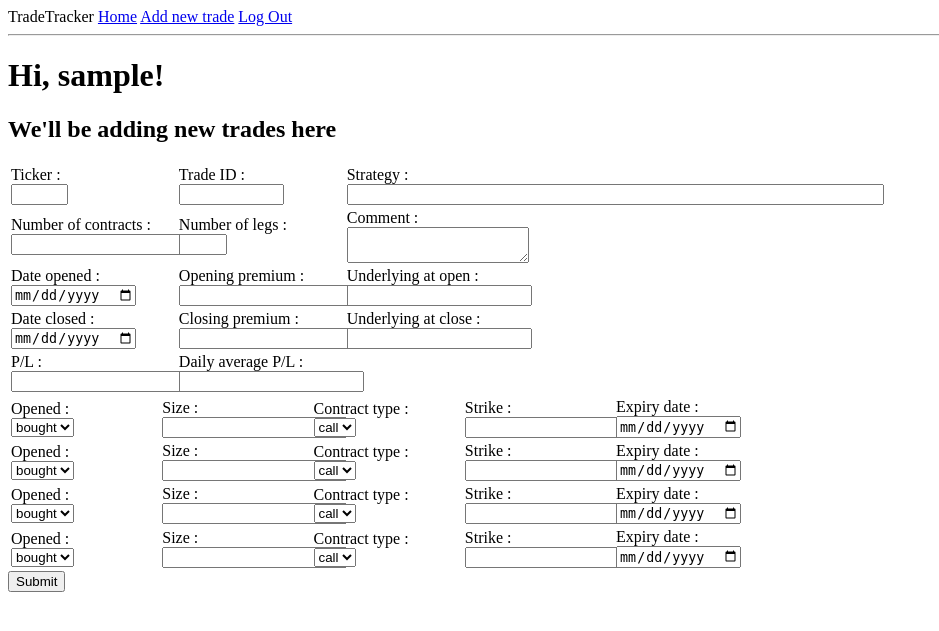
After one commit to tmarketin/TradeTrackerInFlask, a Flask app: page /addTrade in a window 1280 px wide. The commit adds this page. Shown: the top 631 px of the page, without its empty margins (0-939 px from the left). Run offline with Flask 2, Linux system fonts and the light colour scheme; the visitor is signed in with stand-in values (Sample User, id 1); data comes from the database, SQL or seed files in the repository.

Commit message:
Input for for new trade, saving to db and showing a list of existing trades for active user

```diff
--- a/app/__init__.py
+++ b/app/__init__.py
@@ -6,8 +6,10 @@ from flask_login import LoginManager
 
 appInstance = Flask(__name__)
 appInstance.config.from_object(Config)
+
 db = SQLAlchemy(appInstance)
 migrateInstance = Migrate(appInstance, db)
+
 loginInstance = LoginManager(appInstance)
 loginInstance.login_view = 'login'
 
--- a/app/forms.py
+++ b/app/forms.py
@@ -1,6 +1,7 @@
-from flask_wtf import FlaskForm
-from wtforms import StringField, PasswordField, BooleanField, SubmitField
-from wtforms.validators import DataRequired, ValidationError, Email, EqualTo
+from flask_wtf import FlaskForm, Form
+from wtforms.fields import StringField, PasswordField, BooleanField, SubmitField, TextAreaField, SelectField, FormField, FieldList
+from wtforms.fields.html5 import DateField, IntegerField, DecimalField
+from wtforms.validators import DataRequired, ValidationError, Email, EqualTo, Optional
 from app.models import User
 
 class LoginForm(FlaskForm):
@@ -25,3 +26,29 @@ class RegistrationForm(FlaskForm):
         user = User.query.filter_by(email = email.data).first()
         if user is not None:
             raise ValidationError('Please use a different email address')
+
+class TradeLegForm(FlaskForm):
+    opened = SelectField('Opened', choices = ['bought', 'sold'])
+    size = IntegerField('Size', validators = [Optional()])
+    contract_type = SelectField('Contract type', choices = ['call', 'put'])
+    strike = DecimalField('Strike', validators = [Optional()], places = 2)
+    expiry = DateField('Expiry date', validators = [Optional()])
+
+class TradeForm(FlaskForm):
+    ticker = StringField('Ticker', validators = [DataRequired()])
+    playid = StringField('Trade ID', validators = [Optional()])
+    strategy = StringField('Strategy', validators = [DataRequired()])
+    no_contracts = IntegerField('Number of contracts', validators = [DataRequired()])
+    no_legs = IntegerField('Number of legs', validators = [DataRequired()])
+    comment = TextAreaField('Comment', validators = [Optional()])
+    open_date = DateField('Date opened', validators = [DataRequired()])
+    open_premium = DecimalField('Opening premium', validators = [DataRequired()], places = 2)
+    open_underlying = DecimalField('Underlying at open', validators = [Optional()], places = 2)
+    close_date = DateField('Date closed', validators = [Optional()])
+    close_premium = DecimalField('Closing premium', validators = [Optional()], places = 2)
+    close_underlying = DecimalField('Underlying at close', validators = [Optional()], places = 2)
+    pnl = DecimalField('P/L', validators = [Optional()], places = 2)
+    dailypnl = DecimalField('Daily average P/L', validators = [Optional()], places = 2)
+    legs = FieldList(FormField(TradeLegForm), min_entries = 4, max_entries = 4)
+    submit = SubmitField('Submit')
+""" should validate close_premium based on if close_date is known"""
--- a/app/routes.py
+++ b/app/routes.py
@@ -1,26 +1,56 @@
 from app import appInstance, db
-from app.forms import LoginForm, RegistrationForm
-from app.models import User
+from app.forms import LoginForm, RegistrationForm, TradeForm
+from app.models import User, Trade, TradeLeg
 from flask import render_template, flash, redirect, url_for, request
 from flask_login import current_user, login_user, logout_user, login_required
 from werkzeug.urls import url_parse
+
+from app.utils_routes import getPlayId, validateTradeLegEntry
 
 @appInstance.route('/')
 @appInstance.route('/index')
 @login_required
 def index():
-    people = [{
-        'name': 'Edward Teller',
-        'field': 'Nuclear Physics',
-        'country': 'Hungary'
-    },
-    {
-        'name': 'Stanislaw Ulam',
-        'field': 'Mathematics',
-        'country': 'Austria-Hungary'
-    }
-    ]
-    return render_template('index.html', title="Home", people=people)
+    user = User.query.filter_by(username = current_user.username).first()
+    trades = user.trades.all()
+    return render_template('index.html', title="Home", trades=trades)
+
+@appInstance.route('/addTrade', methods = ['GET', 'POST'])
+@login_required
+def addTrade():
+    formInstance = TradeForm()
+    if formInstance.validate_on_submit():
+        newPlayId = getPlayId(formInstance.playid.data, formInstance.ticker.data)
+        if formInstance.close_date.data and formInstance.close_premium.data:
+            tradeStatus = "Closed"
+        else:
+            tradeStatus = "Open"
+        tradeStatus
+        user = User.query.filter_by(username = current_user.username).first()
+        newTrade = Trade(ticker = formInstance.ticker.data, playid = newPlayId, strategy = formInstance.strategy.data,\
+            status = tradeStatus,\
+            no_contracts = formInstance.no_contracts.data, no_legs = formInstance.no_legs.data,\
+            comment = formInstance.comment.data, open_date = formInstance.open_date.data,\
+            open_premium = formInstance.open_premium.data, open_underlying = formInstance.open_underlying.data,\
+            close_date = formInstance.close_date.data, close_premium = formInstance.close_premium.data,\
+            close_underlying = formInstance.close_underlying.data, pnl = formInstance.pnl.data,\
+            dailypnl = formInstance.dailypnl.data, holder = user)
+        tradeLegsForDb = []
+        for idx in range(formInstance.no_legs.data):
+            entry = formInstance.legs.entries[idx]
+            if not validateTradeLegEntry(entry):
+                flash("Trade leg input faulty")
+                return redirect(url_for('addTrade'))
+            tradeLegsForDb.append(TradeLeg(opened = entry.opened.data, size = entry.size.data,\
+                contract_type = entry.contract_type.data, strike = entry.strike.data, expiry = entry.expiry.data,\
+                trade = newTrade))
+        db.session.add(newTrade)
+        for leg in tradeLegsForDb:
+            db.session.add(leg)
+        db.session.commit()
+        flash('Successful new trade created for ' + current_user.username)
+        return redirect(url_for('index'))
+    return render_template('addTrade.html', title = 'Add new trade', form = formInstance)
 
 @appInstance.route('/login', methods = ['GET', 'POST'])
 def login():
--- /dev/null
+++ b/app/static/addTrade.js
@@ -0,0 +1,100 @@
+function displayTradeLegsFromStrategy() {
+    let strategy = document.getElementById("strategy").value;
+
+    document.getElementById("leg-0-form").style.visibility = "visible";
+    switch(strategy) {
+        case "Long Call":
+        case "Long Put":
+        case "Covered Call":
+        case "Cash Secured Put":
+            document.getElementById("no_legs").value = "1";
+
+            document.getElementById("leg-1-form").style.visibility = "collapse";
+            document.getElementById("leg-2-form").style.visibility = "collapse";
+            document.getElementById("leg-3-form").style.visibility = "collapse";
+            break;
+        case "Put Credit Spread":
+        case "Put Debit Spread":
+        case "Call Credit Spread":
+        case "Call Debit Spread":
+        case "Calendar Call Spread":
+        case "Calendar Put Spread":
+        case "Diagonal Spread":
+            document.getElementById("no_legs").value = 2;
+
+            document.getElementById("leg-1-form").style.visibility = "visible";
+            document.getElementById("leg-2-form").style.visibility = "collapse";
+            document.getElementById("leg-3-form").style.visibility = "collapse";
+            break;
+        case "Double Calendar Spread":
+            document.getElementById("no_legs").value = 4;
+
+            document.getElementById("leg-1-form").style.visibility = "visible";
+            document.getElementById("leg-2-form").style.visibility = "visible";
+            document.getElementById("leg-3-form").style.visibility = "visible";
+
+            break;
+        default:
+            break;
+    }
+
+}
+
+function displayTradeLegsFromNoLegs() {
+    let noLegs = document.getElementById("no_legs").value;
+
+    document.getElementById("leg-0-form").style.visibility = "visible";
+    switch(noLegs) {
+        case "1":
+            document.getElementById("leg-1-form").style.visibility = "collapse";
+            document.getElementById("leg-2-form").style.visibility = "collapse";
+            document.getElementById("leg-3-form").style.visibility = "collapse";
+            break;
+        case "2":
+            document.getElementById("leg-1-form").style.visibility = "visible";
+            document.getElementById("leg-2-form").style.visibility = "collapse";
+            document.getElementById("leg-3-form").style.visibility = "collapse";
+            break;
+        case "3":
+            document.getElementById("leg-1-form").style.visibility = "visible";
+            document.getElementById("leg-2-form").style.visibility = "visible";
+            document.getElementById("leg-3-form").style.visibility = "collapse";
+            break;
+        case "4":
+            document.getElementById("leg-1-form").style.visibility = "visible";
+            document.getElementById("leg-2-form").style.visibility = "visible";
+            document.getElementById("leg-3-form").style.visibility = "visible";
+            break;
+    }
+}
+
+function calcPnl() {
+    let oPrem = document.getElementById("open_premium").value;
+    let cPrem = document.getElementById("close_premium").value;
+    let oDate = new Date(document.getElementById("open_date").value);
+    let cDate = new Date(document.getElementById("close_date").value);
+
+    console.log("calcPnl function called");
+    if ((! [undefined, null, ''].includes(oPrem)) && (! [undefined, null, ''].includes(cPrem))) {
+        let pnl = parseFloat(oPrem) + parseFloat(cPrem);
+        document.getElementById('pnl').value = pnl.toFixed(2);
+
+        console.log("odate: " + oDate);
+        console.log("cdate: " + cDate);
+        if ((! [undefined, null, ''].includes(oDate)) && (! [undefined, null, ''].includes(cDate))) {
+            let dateDiffMs = cDate - oDate;
+            console.log("diff: " + dateDiffMs);
+            if (dateDiffMs >= 0) {
+                dateDiffDay = Math.ceil(dateDiffMs/(1000*60*60*24));
+                console.log("Difference in days: " + dateDiffDay);
+                if(dateDiffDay == 0) {
+                    dateDiffDay = 1;
+                }
+                document.getElementById('dailypnl').value = (pnl/dateDiffDay).toFixed(2);
+            }
+            else {
+                document.getElementById('dailypnl').value = '';
+            }
+        }
+    }
+}
--- /dev/null
+++ b/app/templates/addTrade.html
@@ -0,0 +1,132 @@
+{% extends 'base.html' %}
+
+{% block content %}
+    <script src="{{url_for('static', filename='addTrade.js')}}"></script>
+
+    <h1>Hi, {{ current_user.username }}!</h1>
+    <h2>We'll be adding new trades here</h2>
+    <form action="" method="post" novalidate>
+        {{ form.hidden_tag() }}
+        <table style="table-layout: fixed; width: 40%">
+            <tr>
+                <td>
+                    {{ form.ticker.label}} :<br>{{ form.ticker(size=4) }} <br>
+                    {% for error in form.ticker.errors %}
+                        <span style="color: red;">[{{ error }}]</span>
+                    {% endfor %}
+                </td>
+                <td>
+                    {{ form.playid.label}} :<br>{{ form.playid(size=10) }} <br>
+                </td>
+                <td>
+                    {{ form.strategy.label}} :<br>{{ form.strategy(size=64, onchange="displayTradeLegsFromStrategy()", list="id_datalist") }} <br>
+                    <datalist id="id_datalist">
+                        <option value="Long Call"></option>
+                        <option value="Long Put"></option>
+                        <option value="Cash Secured Put"></option>
+                        <option value="Covered Call"></option>
+                        <option value="Put Credit Spread"></option>
+                        <option value="Put Debit Spread"></option>
+                        <option value="Call Credit Spread"></option>
+                        <option value="Call Debit Spread"></option>
+                        <option value="Calendar Call Spread"></option>
+                        <option value="Calendar Put Spread"></option>
+                        <option value="Diagonal Spread"></option>
+                        <option value="Double Calendar Spread"></option>
+                    </datalist>
+                    {% for error in form.strategy.errors %}
+                        <span style="color: red;">[{{ error }}]</span>
+                    {% endfor %}
+                </td>
+            </tr>
+            <tr>
+                <td>
+                    {{ form.no_contracts.label}} :<br>{{ form.no_contracts(min="1") }} <br>
+                    {% for error in form.no_contracts.errors %}
+                        <span style="color: red;">[{{ error }}]</span>
+                    {% endfor %}
+                </td>
+                <td>
+                    {{ form.no_legs.label}} :<br>{{ form.no_legs(min="1", max="4", onchange="displayTradeLegsFromNoLegs()") }} <br>
+                    {% for error in form.no_legs.errors %}
+                        <span style="color: red;">[{{ error }}]</span>
+                    {% endfor %}
+                </td>
+                <td>
+                    {{ form.comment.label}} :<br>{{ form.comment() }} <br>
+                </td>
+            </tr>
+            <tr>
+                <td>
+                    {{ form.open_date.label}} :<br>{{ form.open_date(onchange="calcPnl()") }} <br>
+                    {% for error in form.open_date.errors %}
+                        <span style="color: red;">[{{ error }}]</span>
+                    {% endfor %}
+                </td>
+                <td>
+                    {{ form.open_premium.label}} :<br>{{ form.open_premium(step="0.01", onchange="calcPnl()") }} <br>
+                    {% for error in form.open_premium.errors %}
+                        <span style="color: red;">[{{ error }}]</span>
+                    {% endfor %}
+                </td>
+                <td>
+                    {{ form.open_underlying.label}} :<br>{{ form.open_underlying(step="0.01", min="0.00") }} <br>
+                    {% for error in form.open_underlying.errors %}
+                        <span style="color: red;">[{{ error }}]</span>
+                    {% endfor %}
+                </td>
+            </tr>
+            <tr>
+                <td>
+                    {{ form.close_date.label}} :<br>{{ form.close_date(onchange="calcPnl()") }} <br>
+                    {% for error in form.close_date.errors %}
+                        <span style="color: red;">[{{ error }}]</span>
+                    {% endfor %}
+                </td>
+                <td>
+                    {{ form.close_premium.label}} :<br>{{ form.close_premium(step="0.01", onchange="calcPnl()") }} <br>
+                    {% for error in form.close_premium.errors %}
+                        <span style="color: red;">[{{ error }}]</span>
+                    {% endfor %}
+                </td>
+                <td>
+                    {{ form.close_underlying.label}} :<br>{{ form.close_underlying(step="0.01", min="0.00") }} <br>
+                    {% for error in form.close_underlying.errors %}
+                        <span style="color: red;">[{{ error }}]</span>
+                    {% endfor %}
+                </td>
+            </tr>
+            <tr>
+                <td>
+                    {{ form.pnl.label}} :<br>{{ form.pnl(step="0.01") }} <br>
+                    {% for error in form.pnl.errors %}
+                        <span style="color: red;">[{{ error }}]</span>
+                    {% endfor %}
+                </td>
+                <td>
+                    {{ form.dailypnl.label}} :<br>{{ form.dailypnl(step="0.01") }} <br>
+                    {% for error in form.dailypnl.errors %}
+                        <span style="color: red;">[{{ error }}]</span>
+                    {% endfor %}
+                </td>
+                <td></td>
+            </tr>
+        </table>
+        <table id="tradelegs-form-container" style="table-layout: fixed; width: 60%">
+            {% for subform in form.legs %}
+                <tr id="leg-{{ loop.index0 }}-form" class="subform" data-index="{{ loop.index0 }}">
+                    {{ subform.hidden_tag() }}
+                    <td>{{ subform.opened.label }} :<br>{{ subform.opened() }}<br></td>
+                    <td>{{ subform.size.label }} :<br>{{ subform.size(min="1") }}<br></td>
+                    <td>{{ subform.contract_type.label }} :<br>{{ subform.contract_type() }}<br></td>
+                    <td>{{ subform.strike.label }} :<br>{{ subform.strike(min="0.00", step="0.01") }}<br></td>
+                    <td>{{ subform.expiry.label }} :<br>{{ subform.expiry() }}<br></td>
+                </tr>
+            {% endfor %}
+            </table>
+        <div>{{ form.submit() }}</div>
+    </form>
+    {% if form.errors %}
+        {{ form.errors }}
+    {% endif %}
+{% endblock content %}
--- a/app/templates/base.html
+++ b/app/templates/base.html
@@ -9,10 +9,11 @@
     <body>
         <div>TradeTracker
             <a href="{{ url_for('index') }}">Home</a>
+            <a href="{{ url_for('addTrade') }}">Add new trade</a>
             {% if current_user.is_anonymous %}
-            <a href="{{ url_for('login') }}">Sign In</a>
+                <a href="{{ url_for('login') }}">Sign In</a>
             {% else %}
-            <a href="{{ url_for('logout') }}">Log Out</a>
+                <a href="{{ url_for('logout') }}">Log Out</a>
             {% endif %}
         </div>
         <hr>
--- a/config.py
+++ b/config.py
@@ -6,3 +6,4 @@ class Config(object):
     SECRET_KEY = os.environ.get('SECRET_KEY') or 'some-hardcoded-value'
     SQLALCHEMY_DATABASE_URI = os.environ.get('DATABASE_URL') or 'sqlite:///' + os.path.join(basedir, 'app.db')
     SQLALCHEMY_TRACK_MODIFICATIONS = False
+    SEND_FILE_MAX_AGE_DEFAULT = 0
```
Also changed, not shown: app/templates/index.html (+20 -3 lines), app/utils_routes.py (added, +35 -0 lines).
